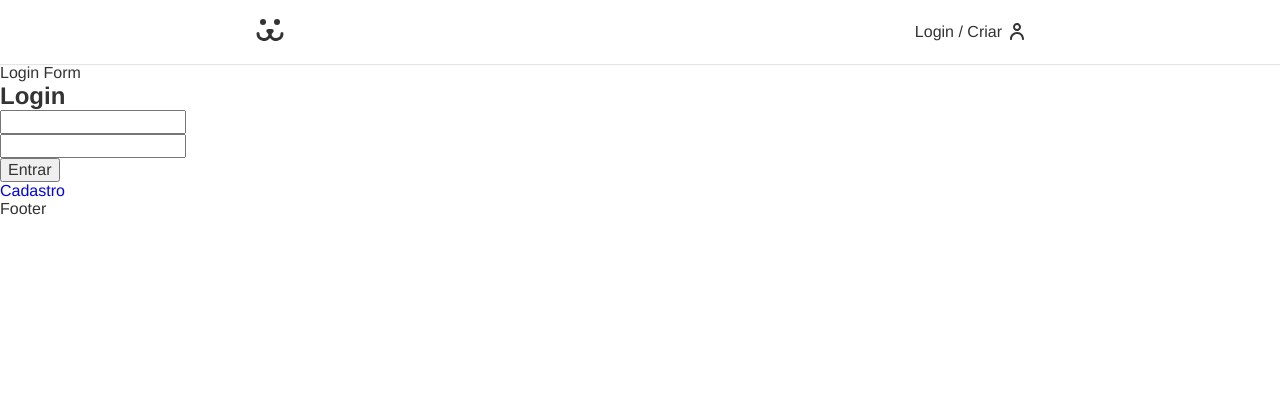
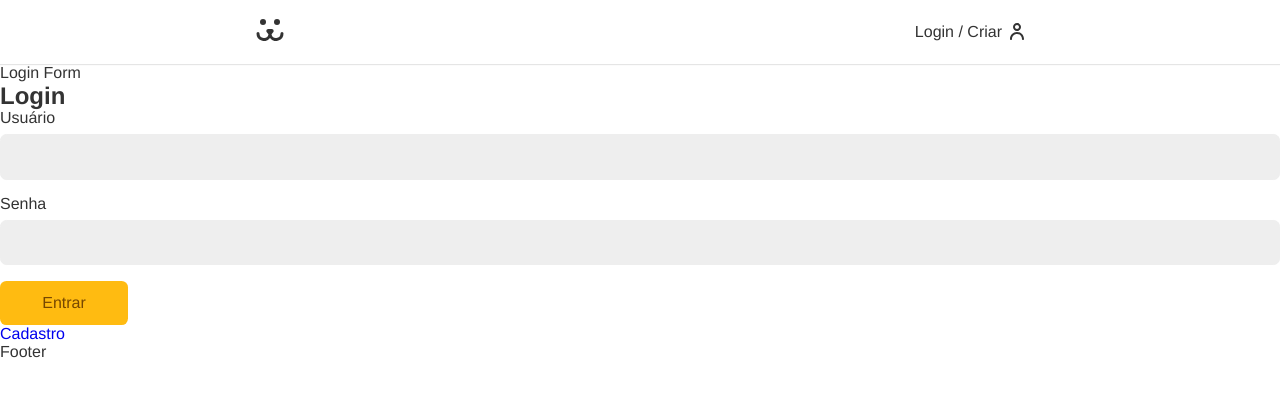
Before and after one commit to abdielmartins/dogsProject, a React (Create React App) app: page /login in a window 1280 px wide. Shown: the top 396 px of the page. Built offline with nearby package versions, Linux system fonts and the light colour scheme.

Commit message:
feat: useForm custom hook done, input & button components ready

```diff
--- /dev/null
+++ b/src/components/forms/Button.jsx
@@ -0,0 +1,11 @@
+import styles from "./Button.module.css";
+
+const Button = ({ children, ...props }) => {
+  return (
+    <button {...props} className={styles.button}>
+      {children}
+    </button>
+  );
+};
+
+export default Button;
--- /dev/null
+++ b/src/components/forms/Button.module.css
@@ -0,0 +1,24 @@
+.button {
+  font-size: 1rem;
+  font-family: var(--type-first);
+  cursor: pointer;
+  border: none;
+  border-radius: 0.4rem;
+  background: #fb1;
+  color: #764701;
+  min-width: 8rem;
+  padding: 0.8rem 1.2rem;
+  box-sizing: border-box;
+  transition: 0.1s;
+}
+
+.button:hover,
+.button:focus {
+  outline: none;
+  box-shadow: 0 0 0 3px #fea, 0 0 0 4px #fb1;
+}
+
+button:disabled {
+  opacity: 0.5;
+  cursor: wait;
+}
--- /dev/null
+++ b/src/components/forms/Input.jsx
@@ -0,0 +1,23 @@
+import styles from "./Input.module.css";
+
+const Input = ({ label, type, name, value, onChange, error, onBlur }) => {
+  return (
+    <div className={styles.wrapper}>
+      <label htmlFor={name} className={styles.label}>
+        {label}
+      </label>
+      <input
+        id={name}
+        name={name}
+        className={styles.input}
+        type={type}
+        onChange={onChange}
+        value={value}
+        onBlur={onBlur}
+      />
+      {error && <p className={styles.error}>{error}</p>}
+    </div>
+  );
+};
+
+export default Input;
--- /dev/null
+++ b/src/components/forms/Input.module.css
@@ -0,0 +1,35 @@
+.wrapper {
+  margin-bottom: 1rem;
+}
+
+.input {
+  border: 1px solid #eee;
+  display: block;
+  width: 100%;
+  font-size: 1rem;
+  padding: 0.8rem;
+  border-radius: 0.4rem;
+  background: #eee;
+  transition: 0.2s;
+}
+
+.input:focus,
+.input:hover {
+  outline: none;
+  border-color: #fb1;
+  background: white;
+  box-shadow: 0 0 0 3px #fea;
+}
+
+.label {
+  display: block;
+  font-size: 1rem;
+  line-height: 1;
+  padding-bottom: 0.5rem;
+}
+
+.error {
+  color: #f31;
+  font-size: 0.875rem;
+  margin-top: 0.25rem;
+}
--- a/src/components/login/LoginForm.jsx
+++ b/src/components/login/LoginForm.jsx
@@ -1,24 +1,32 @@
 import { Link } from "react-router-dom";
-import { useState } from "react";
+
+import Input from "../forms/Input";
+import Button from "../forms/Button";
+import useForm from "../../hooks/useForm";
 
 const LoginForm = () => {
-  const [username, setUsername] = useState();
-  const [password, setPassword] = useState();
+  const username = useForm();
+  const password = useForm();
 
   function handleSubmit(event) {
     event.preventDefault();
+
+    if (username.validate() && password.validate()) {
       fetch("https://dogsapi.origamid.dev/json/jwt-auth/v1/token", {
         method: "POST",
         headers: {
           "Content-Type": "application/json",
         },
-      body: JSON.stringify({ username, password }),
+        body: JSON.stringify(),
       })
         .then((response) => {
           console.log(response);
           return response.json();
         })
-      .then((json) => console.log(json));
+        .then((json) => {
+          console.log(json);
+        });
+    }
   }
 
   return (
@@ -27,17 +35,9 @@ const LoginForm = () => {
         Login Form
         <h1>Login</h1>
         <form action="" onSubmit={handleSubmit}>
-          <input
-            type="text"
-            value={username}
-            onChange={({ target }) => setUsername(target.value)}
-          />
-          <input
-            type="text"
-            value={password}
-            onChange={({ target }) => setPassword(target.value)}
-          />
-          <button>Entrar</button>
+          <Input label="Usuário" type="text" name="username" {...username} />
+          <Input label="Senha" type="password" name="password" {...password} />
+          <Button>Entrar</Button>
         </form>
       </section>
       <Link to="/login/create">Cadastro</Link>
--- /dev/null
+++ b/src/hooks/useForm.jsx
@@ -0,0 +1,43 @@
+import { useState } from "react";
+
+const schema = {
+  email: {
+    regex: /^(([^<>()[\]\\.,;:\s@"]+(\.[^<>()[\]\\.,;:\s@"]+)*)|(".+"))@((\[[0-9]{1,3}\.[0-9]{1,3}\.[0-9]{1,3}\.[0-9]{1,3}\])|(([a-zA-Z\-0-9]+\.)+[a-zA-Z]{2,}))$/,
+    message: "Preencha um e-mail válido",
+  },
+};
+
+const useForm = (type) => {
+  const [value, setValue] = useState("");
+  const [error, setError] = useState(null);
+
+  function validate(value) {
+    if (type) return true;
+    if (value.length === 0) {
+      setError("Preencha um valor");
+      return false;
+    } else if (schema[type] && !schema[type].regex.test(value)) {
+      setError(schema[type].message);
+      return false;
+    } else {
+      setError(null);
+      return true;
+    }
+  }
+
+  function onChange({ target }) {
+    if (error) validate(target.value);
+    setValue(target.value);
+  }
+
+  return {
+    value,
+    setValue,
+    onChange,
+    error,
+    validate: () => validate(value),
+    onBlur: () => validate(value),
+  };
+};
+
+export default useForm;
```
Lines whose indentation alone changed are shown as unchanged.
